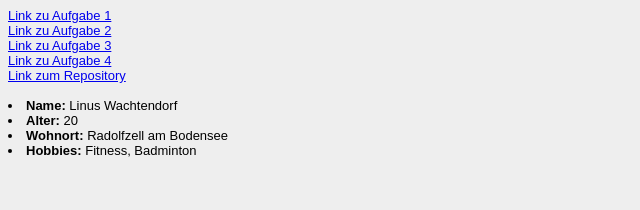
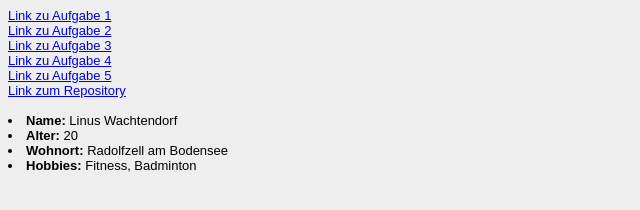
Before and after one commit to LinusWa/EIA1-WiSe20-21, a plain HTML site: page Steckbrief/steckbrief.htm in a window 1280 px wide. Shown: the whole page, without its empty margins (0-640 px from the left). Drawn offline with Linux system fonts and the light colour scheme.

Commit message:
added 05 to bitz

```diff
--- a/Steckbrief/steckbrief.htm
+++ b/Steckbrief/steckbrief.htm
@@ -16,6 +16,7 @@ body {
 	<a href="https://linuswa.github.io/EIA1-WiSe20-21/Aufgabe%202/portfolio.html" target="_blank">Link zu Aufgabe 2</a> <br>
 	<a href="https://linuswa.github.io/EIA1-WiSe20-21/Aufgabe%203/portfolio.html" target="_blank">Link zu Aufgabe 3</a> <br>
 	<a href="https://linuswa.github.io/EIA1-WiSe20-21/Aufgabe%204/index.html" target="_blank">Link zu Aufgabe 4</a> <br>
+	<a href="https://linuswa.github.io/EIA1-WiSe20-21/Aufgabe%205/emission.html" target="_blank">Link zu Aufgabe 5</a> <br>
 	<a href="https://github.com/LinusWa/EIA1-WiSe20-21" target="_blank">Link zum Repository</a> <br>
 	<br>
 	<li><b>Name: </b>Linus Wachtendorf</li>
```
